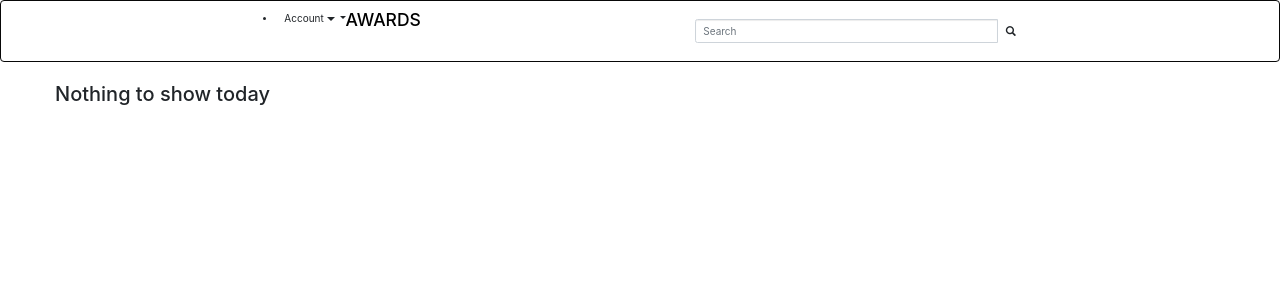
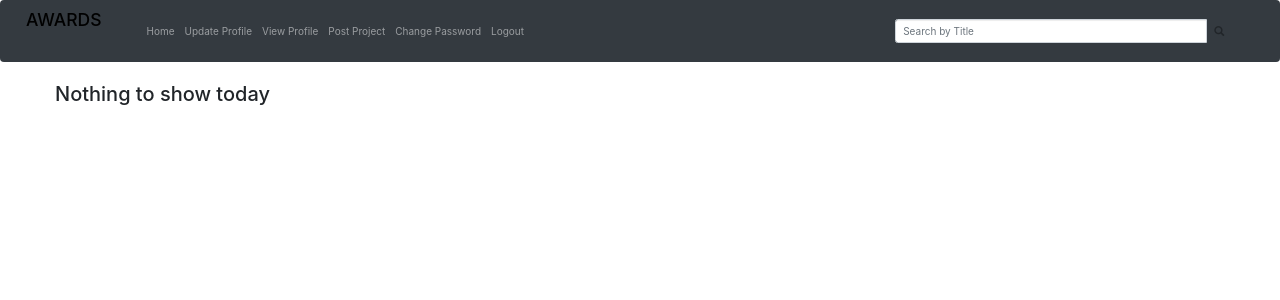
Before and after one commit to nealwaga/Awards, a Django app: page / in a window 1280 px wide. Shown: the top 300 px of the page. Run offline with Django 4.2, Linux system fonts and the light colour scheme; a user stored in the database is signed in; some libraries are stand-ins or nearby versions.

Commit message:
Updated navbar

```diff
--- a/awards/templates/navbar.html
+++ b/awards/templates/navbar.html
@@ -2,46 +2,46 @@
 <html lang="en">
 
 <head>
-    <meta charset="UTF-8">
-    <meta name="viewport" content="width=device-width, initial-scale=1.0">
-    <title> AWARDS </title>
+
+    <meta charset="utf-8">
+    <meta name="viewport" content="width=device-width, initial-scale=1">
 </head>
 
 <body>
 
-    <nav class="navbar navbar-inverse" style="background-color: rgb(255, 255, 255);">
-        <div class="container-fluid">
-            <div class="navbar-header">
-                <div class="col-sm-6 col-md-6">
+<nav class="navbar navbar-expand-md bg-dark navbar-dark">
+  <a class="navbar-brand" href="{% url 'siteToday' %}">
+                    <h3> AWARDS </h3></a>
+  <button class="navbar-toggler" type="button" data-toggle="collapse" data-target="#collapsibleNavbar">
+    <span class="navbar-toggler-icon"></span>
+  </button>
+  <div class="collapse navbar-collapse" id="collapsibleNavbar">
+    <ul class="navbar-nav">
+      <li class="nav-item">
+        <a class="nav-link" href="{%url 'siteToday'%}"> Home </a>
+      </li>
       {% if user.is_authenticated %}
-                    <ul>
-                        <li class="dropdown">
-                            <a href="#" class="dropdown-toggle btn btn-default" data-toggle="dropdown" role="button" aria-expanded="false"> Account
-                                  <span class="caret"></span>
-                              </a>
-                            <ul class="dropdown-menu" role="menu">
-                                <li>
-                                    <a href="{%url 'siteToday'%}"> Home </a>
+      <li class="nav-item">
+        <a class="nav-link" href="{%url 'create-profile'%}">Update Profile</a>
       </li>
-                                <li>
-                                    <a href="/accounts/password/change"> Change Password </a>
+      <li class="nav-item">
+        <a class="nav-link" href="{%url 'my-profile'%}"> View Profile </a>
       </li>
-                                <li>
-                                    <a href="/logout"> Logout </a>
+      <li class="nav-item">
+        <a class="nav-link" href="{%url 'new-site'%}"> Post Project </a>
       </li>
-                            </ul>
+      <li class="nav-item">
+        <a class="nav-link" href="/accounts/password/change"> Change Password </a>
+      </li>
+      <li class="nav-item">
+        <a class="nav-link" href="/logout"> Logout </a>
       </li>
     </ul>
      {% else %}
      <li>
         <a class='btn btn-default' href="/accounts/login"> Log-in </a>
       </li>
-
        {% endif %}
-                </div>
-                <a class="navbar-brand" href="{% url 'siteToday' %}">
-                    <h3> AWARDS </h3>
-                </a>
   </div>
   <!-- Adding a search form  -->
             <div class="col-sm-4 col-md-4 navbar-right">
@@ -49,7 +49,7 @@
                 <form class="navbar-form" role="search" action="{% url 'search_results' %}">
 
                     <div class="input-group">
-                        <input type="text" class="form-control" placeholder="Search" name="site">
+                        <input type="text" class="form-control" placeholder="Search by Title" name="site">
                         <div class="input-group-btn">
                             <button class="btn btn-default" type="submit"><i class="glyphicon glyphicon-search"></i></button>
                         </div>
@@ -58,8 +58,4 @@
                 </form>
 
             </div>
-        </div>
 </nav>
-
-</body>
-</html>
```
Lines whose indentation alone changed are shown as unchanged.
